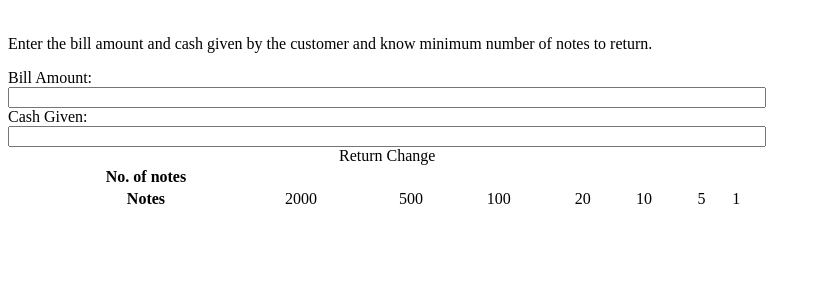
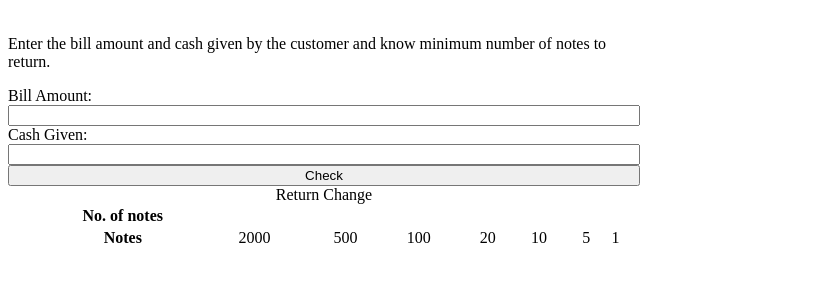
Before and after one commit to mehreenZahid/neogcamp-lesson-6, a plain HTML site: page index.html in a window 1280 px wide. Shown: the part 69-350 px from the top of the page, without its empty margins (0-821 px from the left). Drawn offline with Linux system fonts and the light colour scheme; a script that the page names is missing.

Commit message:
added js file

```diff
--- a/index.html
+++ b/index.html
@@ -14,6 +14,7 @@
         <input id="bill-amount" type="text">
         <label for="cash-given">Cash Given:</label>
         <input id="cash-given" type="text">
+        <button>Check</button>
         <table class="cash-change-table">
             <caption>Return Change</caption>
             <tr>
--- /dev/null
+++ b/index.js
@@ -0,0 +1,3 @@
+const billAmount = document.querySelector("#bill-amount")
+
+console.log(billAmount.value)
--- a/main.css
+++ b/main.css
@@ -4,5 +4,5 @@
 .container{
     display: flex;
     flex-direction: column;
-    width: 60%;
+    width: 50%;
 }
```
